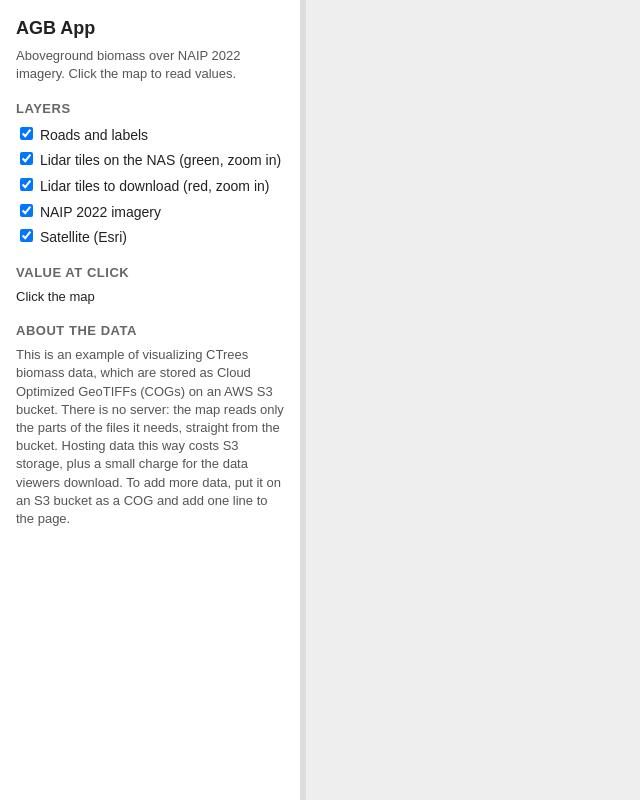
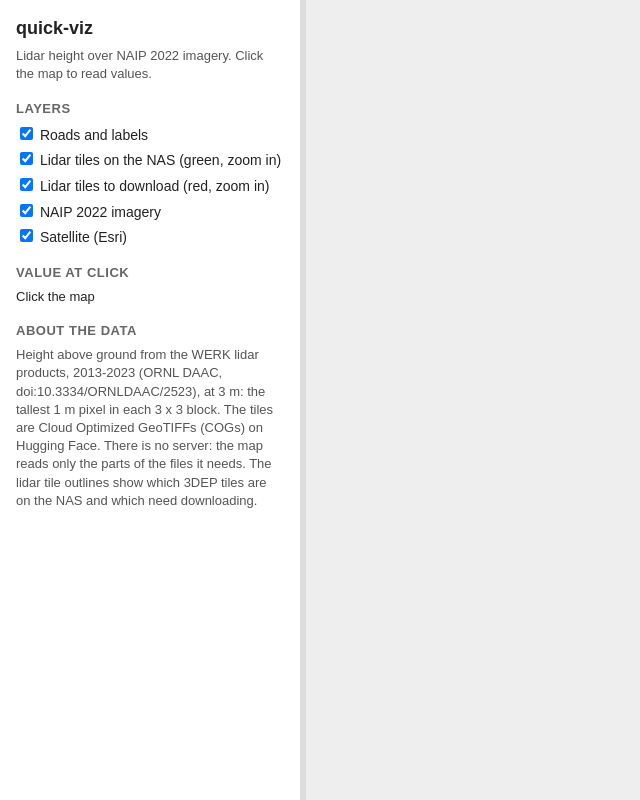
Before and after one commit to djdixon-nasa/quick-viz, a plain HTML site: page index.html in a window 1280 px wide. Shown: the whole page, without its empty margins (0-640 px from the left). Drawn offline with nearby package versions, Linux system fonts and the light colour scheme; a script that the page names is missing.

Commit message:
quick-viz: lidar heights and tile status only; remove the CTrees biomass layer

```diff
--- a/index.html
+++ b/index.html
@@ -3,7 +3,7 @@
 <head>
   <meta charset="utf-8">
   <meta name="viewport" content="width=device-width, initial-scale=1">
-  <title>AGB App</title>
+  <title>quick-viz</title>
   <link rel="stylesheet" href="https://cdn.jsdelivr.net/npm/ol@10.10.0/ol.css">
   <!-- the GeoTIFF reader and projections: the OpenLayers browser build does not include them -->
   <script src="https://cdn.jsdelivr.net/npm/geotiff@3.1.0-beta.0/dist-browser/geotiff.js"></script>
@@ -42,8 +42,8 @@
 </head>
 <body>
 <div class="side" id="side">
-  <h1>AGB App</h1>
-  <p class="about">Aboveground biomass over NAIP 2022 imagery. Click the map to read values.</p>
+  <h1>quick-viz</h1>
+  <p class="about">Lidar height over NAIP 2022 imagery. Click the map to read values.</p>
 
   <h2>Layers</h2>
   <label><input type="checkbox" id="show-labels" checked> Roads and labels</label>
@@ -57,10 +57,10 @@
   <div id="value">Click the map</div>
 
   <h2>About the data</h2>
-  <p class="about">This is an example of visualizing CTrees biomass data, which are stored as Cloud Optimized
-    GeoTIFFs (COGs) on an AWS S3 bucket. There is no server: the map reads only the parts of the files it
-    needs, straight from the bucket. Hosting data this way costs S3 storage, plus a small charge for the data
-    viewers download. To add more data, put it on an S3 bucket as a COG and add one line to the page.</p>
+  <p class="about">Height above ground from the WERK lidar products, 2013-2023 (ORNL DAAC,
+    doi:10.3334/ORNLDAAC/2523), at 3 m: the tallest 1 m pixel in each 3 x 3 block. The tiles are Cloud
+    Optimized GeoTIFFs (COGs) on Hugging Face. There is no server: the map reads only the parts of the files it
+    needs. The lidar tile outlines show which 3DEP tiles are on the NAS and which need downloading.</p>
 </div>
 <div class="handle" id="handle" title="Drag to resize"></div>
 <div id="map"></div>
@@ -78,7 +78,7 @@
   proj4.defs("EPSG:26911", "+proj=utm +zone=11 +ellps=GRS80 +towgs84=0,0,0,0,0,0,0 +units=m +no_defs");
   ol.proj.proj4.register(proj4);
 
-  // raster layers: COGs on S3, or files next to this page (any url that allows range requests).
+  // raster layers: COGs on the web, or files next to this page (any url that allows range requests).
   //   url            the COG's url, or its file name in this folder
   //   scale, offset  value in units = stored value x scale + offset
   //   min, max       the color range, in units
@@ -86,10 +86,6 @@
   //   colors         five colors from min to max (viridis if left out)
   //   visible        false to start with the layer off
   const RASTERS = [
-    { name: "Biomass 2020 (100 m)",
-      url: "https://ctrees-agb-100m-global.s3.us-west-2.amazonaws.com/cogs/" +
-           "global_agb_100m_landsat0024_all_2020_densenet_l1_agb_mosaic_100m_base_cd_ts.tif",
-      scale: 0.1, min: 0, max: 400, units: "Mg/ha", nodata: -9999, opacity: 0.75 },
     // WERK lidar canopy and building height (nDSM), 2013-2023, ORNL DAAC doi:10.3334/ORNLDAAC/2523;
     // 3 m, the tallest 1 m pixel in each 3 x 3 block; stored in 0.5 m steps, 255 = no data
     // 488 tiles, one COG each; tiles.json lists each tile's url and extent (EPSG:3310)
```
